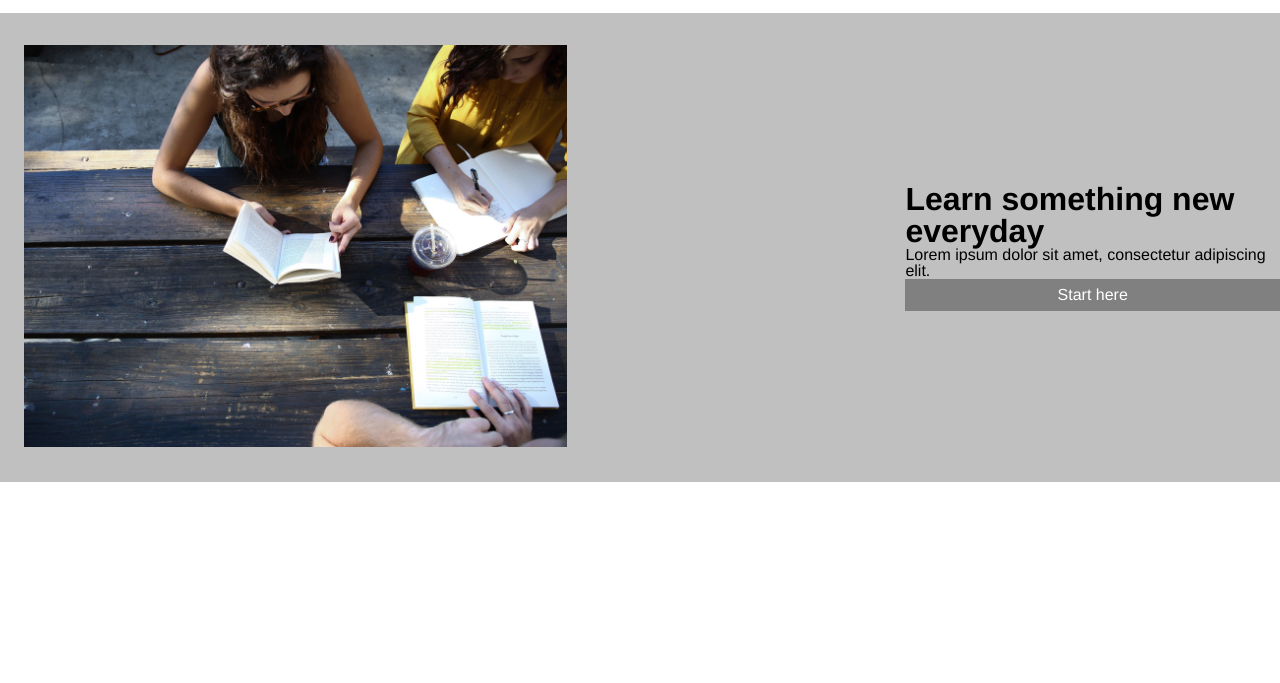
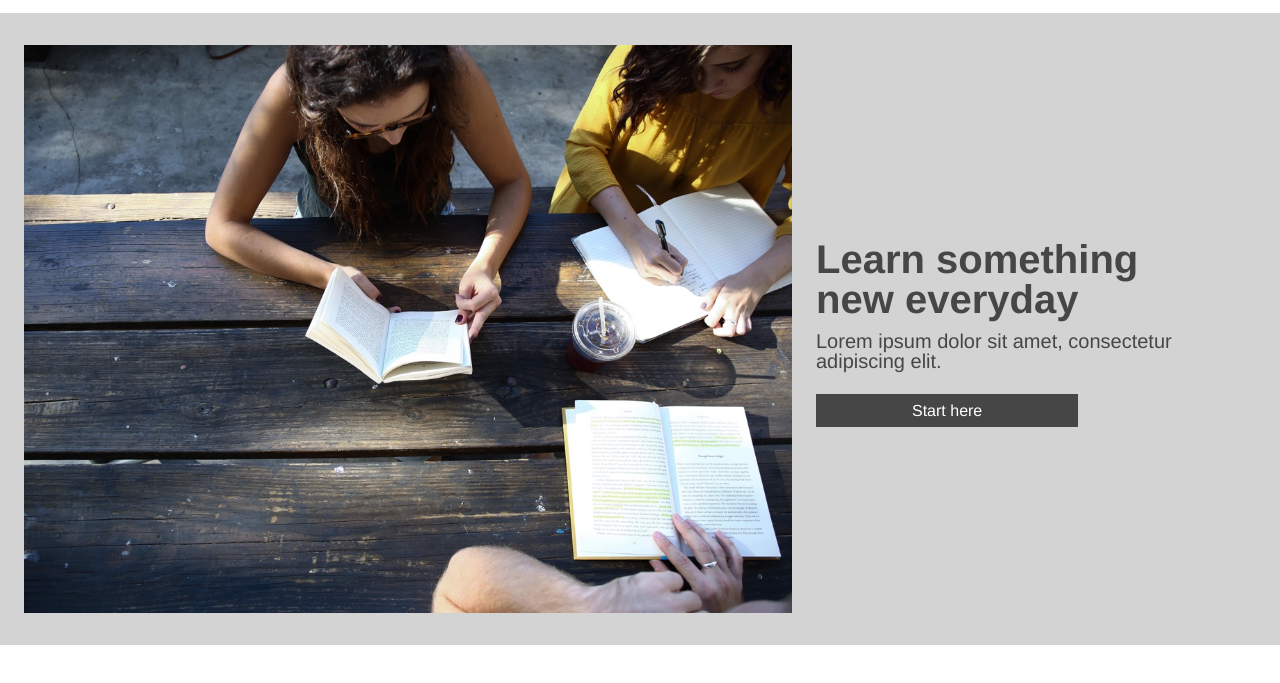
Before and after one commit to loganbeeler/ColmarAcademy, a plain HTML site: page index.html in a window 1280 px wide. Shown: the part 51-734 px from the top of the page. Drawn offline with Linux system fonts and the light colour scheme.

Commit message:
Finish coding main-banner section

```diff
--- a/index.html
+++ b/index.html
@@ -35,14 +35,16 @@
 
 <!--Main Banner Section-->
 
-    <div class="main-banner">
-      <div class="image-large">
-        <img src="resources/images/banner.jpg">
-      </div>
+    <div class="main-banner flex-container">
+      <img class="image-large" src="resources/images/banner.jpg" alt="people studying">
       <div class="text-content">
-        <h1>Learn something new everyday</h1>
-        <p>Lorem ipsum dolor sit amet, consectetur adipiscing elit.</p>
-        <a>Start here</a>
+        <div>
+          <h1>Learn something new everyday</h1>
+          <p>Lorem ipsum dolor sit amet, consectetur adipiscing elit.</p>
+        </div>
+        <div class="button">
+          <a href="#">Start here</a>
+        </div>
       </div>
     </div>
 
--- a/resources/css/style.css
+++ b/resources/css/style.css
@@ -8,6 +8,10 @@ html {
 h1 {
   font-size: 2rem;
   font-weight: bold;
+}
+
+.flex-container {
+  display: flex;
 }
 
 /* Header Section */
@@ -62,32 +66,48 @@ ul li {
 /* Main Banner Section */
 
 .main-banner {
-  background-color: silver;
-  margin: 0 auto;
-  display: flex;
+  flex-direction: row;
+  justify-content: flex-start;
   align-items: center;
-  width: 100%;
-  justify-content: space-between;
+  background-color: lightgray;
 }
 
-.main-banner img {
+.main-banner .image-large {
   width: 60%;
-  height: auto;
   padding: 2rem 1.5rem;
 }
 
 .text-content {
+  width: 30%;
   display: flex;
   flex-direction: column;
 }
 
-.text-content a {
-  background-color: gray;
+.text-content h1 {
+  color: #464646;
+  font-size: 2.5rem;
+  padding-bottom: .75rem;
+  flex-shrink: 1;
+}
+
+.text-content p {
+  color: #464646;
+  font-size: 1.25rem;
+}
+
+.text-content .button {
+  margin-top: 2rem;
+}
+
+.text-content .button a{
+  text-align: center;
+  font-size: inherit;
+  margin-top: 1rem;
+  background-color: #464646;
+  border: none;
   color: white;
-  font-weight: lighter;
-  padding: .5rem 0;
-  width: 100%;
-  text-align: center;
+  padding: .5rem 25%;
+  margin-top: 1rem;
 }
 
 /* Main Content Section */
```
